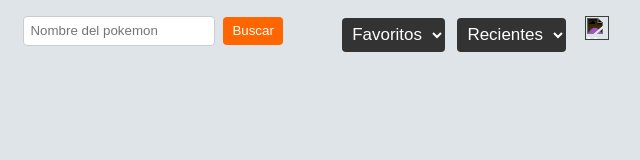
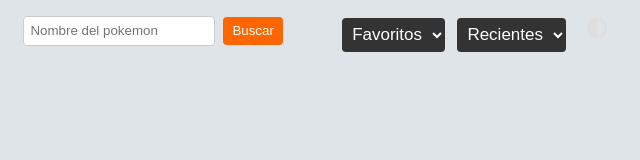
Before and after one commit to Dekyim/Pokemon-App, a plain HTML site: page index.html in a window 1280 px wide. Shown: the full height of the page, 325-965 px from the left. Drawn offline with Linux system fonts and the light colour scheme; the site is published under a folder, as on GitHub Pages, so addresses that start at the root find nothing; no server answers.

Commit message:
Cambio en ruta de assets

```diff
--- a/index.html
+++ b/index.html
@@ -2,7 +2,7 @@
 <head>
     <title>Pokemon App</title>
     <link rel="stylesheet" type="text/css" href="styles.css">
-    <link href="/assets/favicon.ico" rel="icon" type="image/x-icon">
+    <link href="./assets/favicon.ico" rel="icon" type="image/x-icon">
     <meta name="viewport" content="width=device-width, initial-scale=1.0">
 
 </head>
@@ -23,7 +23,7 @@
 </select>
 
 <button id="toggleDarkMode" title="Modo Oscuro">
-  <img src="/assets/modo.svg" alt="Modo Oscuro" class="mode-icon">
+  <img src="./assets/modo.svg" alt="Modo Oscuro" class="mode-icon">
 </button>
 
 </div>
```
